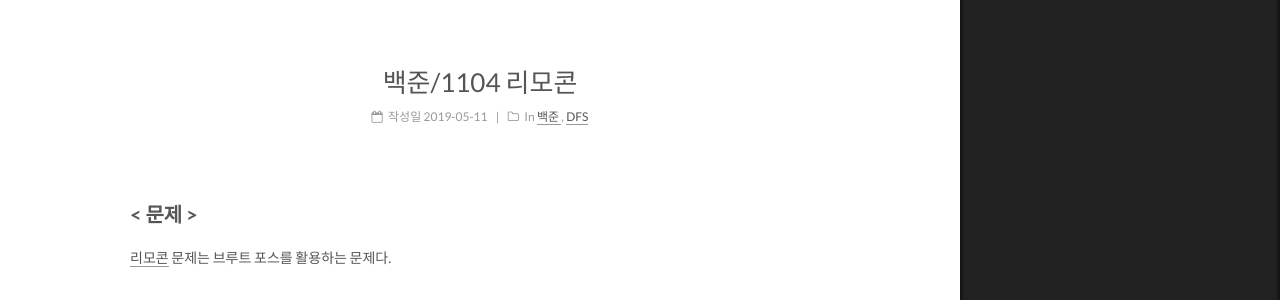
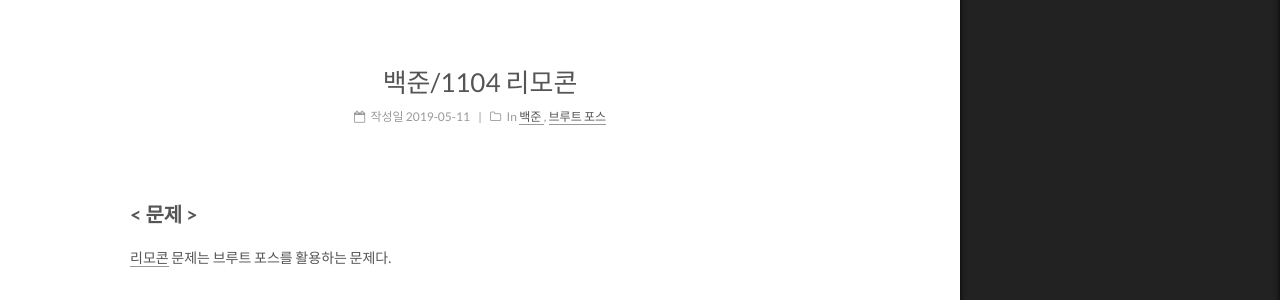
Before and after one commit to cs-Devlog/cs-Devlog.github.io, a Jekyll site: the page built from _posts/2019-05-11-백준 1104 리모콘.md, in a window 1280 px wide and 1400 px high. Shown: the part 278-578 px from the top of the window. Built offline with Jekyll 4.4.1, drawn with Linux system fonts in a browser that asks for light colours.

Commit message:
백준/1104 리모콘

```diff
--- a/_posts/2019-05-11-백준 1104 리모콘.md
+++ b/_posts/2019-05-11-백준 1104 리모콘.md
@@ -4,11 +4,12 @@ date: 2019-05-11- 17:36:00
 description: 백준/1104 리모콘 풀이
 categories:
 - 백준
-- DFS
+- 브루트 포스
 tags:
 - 백준
 - 백준 1104
 - 백준 리모콘
+- 브루트 포스
 - DFS
 ---
 ## < 문제 >
```
